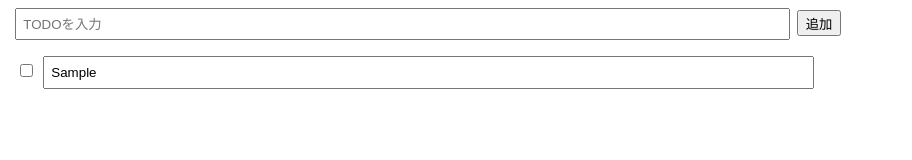
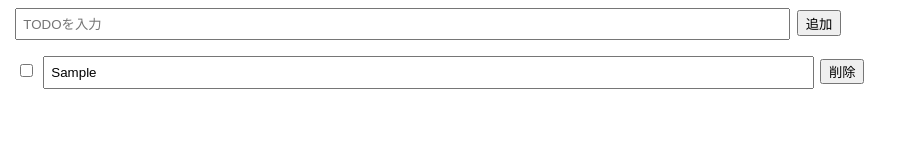
Before and after one commit to tominagamaya/react-typescript-app, a React (Vite) app: page / in a window 1280 px wide. Both pictures are taken after typing "Sample" into the empty fields and a click on the input "追加". Shown: the top 160 px of the page, without its empty margins (0-912 px from the left). Built offline with nearby package versions, Linux system fonts and the light colour scheme.

Commit message:
feat: add delete functionality for todo items

```diff
--- a/src/App.tsx
+++ b/src/App.tsx
@@ -26,6 +26,10 @@ function App() {
     );
   };
 
+  const handleDelete = (id: number) => {
+    setTodoList(todoList.filter((todo) => todo.id !== id));
+  };
+
   return (
     <div>
       <form
@@ -51,6 +55,11 @@ function App() {
               value={todo.text}
               onChange={(e) => handleEdit(todo.id, e.target.value)}
             />
+            <input
+              type="submit"
+              value="削除"
+              onClick={() => handleDelete(todo.id)}
+            />
           </li>
         ))}
       </ul>
```
